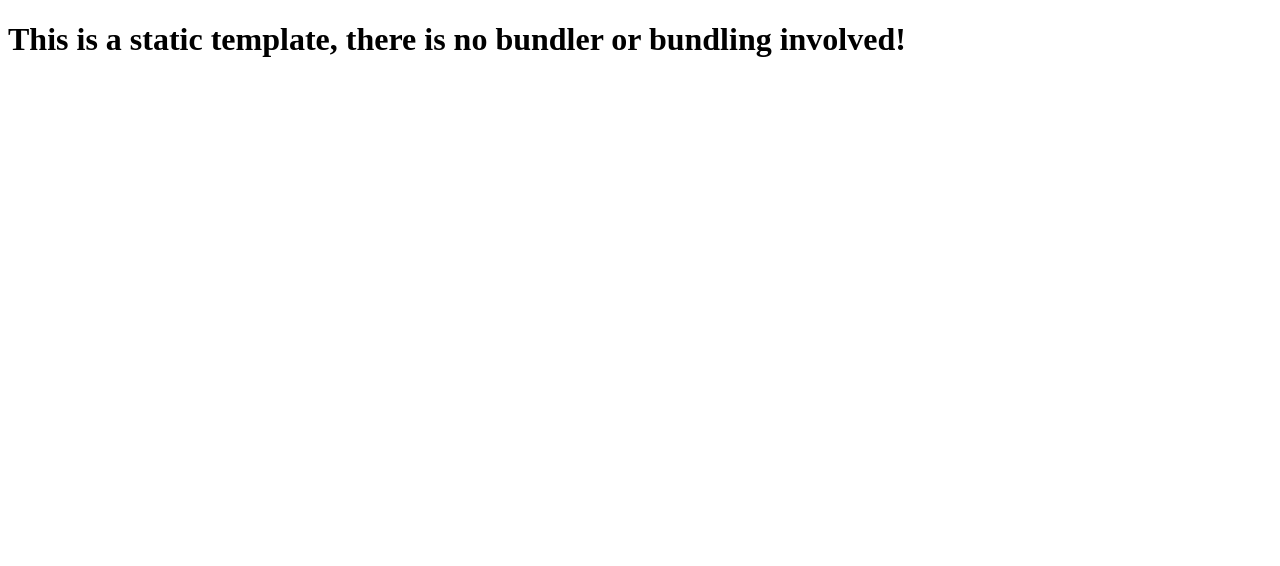
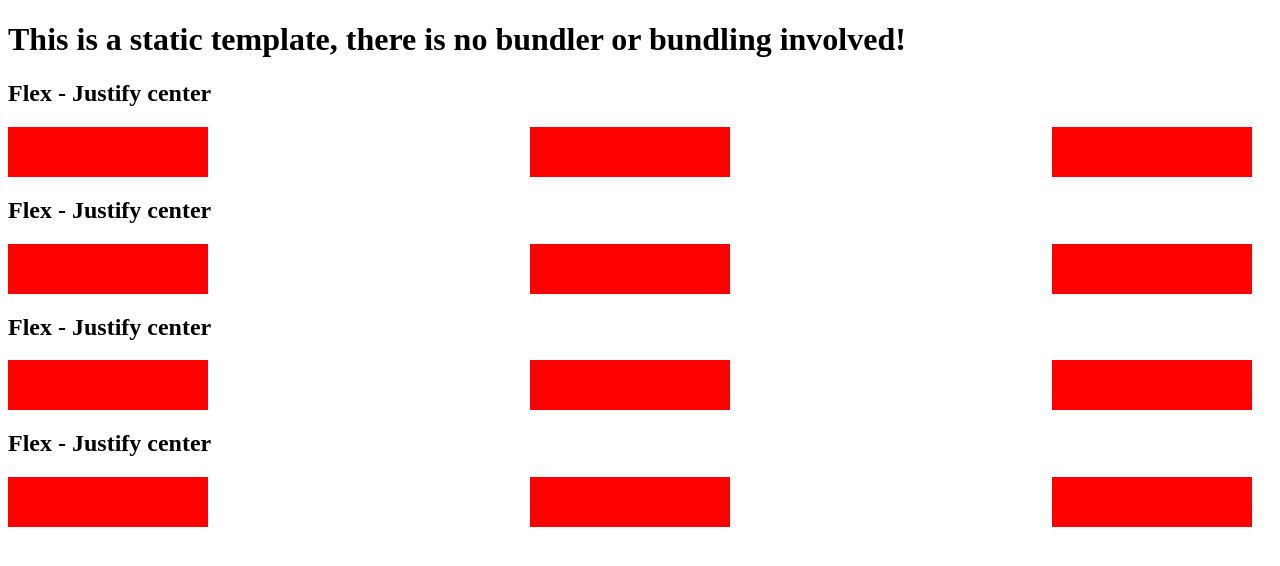
Before and after one commit to GastonAllende/flexbox-and-grid, a plain HTML site: page flexbox/index.html in a window 1280 px wide. Drawn offline with Linux system fonts and the light colour scheme.

Commit message:
plating with flex

```diff
--- a/flexbox/index.html
+++ b/flexbox/index.html
@@ -4,11 +4,39 @@
 	<meta charset="UTF-8" />
 	<meta name="viewport" content="width=device-width, initial-scale=1.0" />
 	<meta http-equiv="X-UA-Compatible" content="ie=edge" />
+	<link rel="stylesheet" href="style.css">
 	<title>Static Template</title>
 </head>
+
 <body>
 	<h1>
 		This is a static template, there is no bundler or bundling involved!
 	</h1>
+
+	<h2>Flex - Justify center</h2>
+	<div class="container-flex js-center">
+		<div class="item"></div>
+		<div class="item"></div>
+		<div class="item"></div>
+	</div>
+	<h2>Flex - Justify center</h2>
+	<div class="container-flex js-center">
+		<div class="item"></div>
+		<div class="item"></div>
+		<div class="item"></div>
+	</div>
+	<h2>Flex - Justify center</h2>
+	<div class="container-flex js-center">
+		<div class="item"></div>
+		<div class="item"></div>
+		<div class="item"></div>
+	</div>
+	<h2>Flex - Justify center</h2>
+	<div class="container-flex js-center">
+		<div class="item"></div>
+		<div class="item"></div>
+		<div class="item"></div>
+	</div>
 </body>
+
 </html>
--- /dev/null
+++ b/flexbox/style.css
@@ -0,0 +1,19 @@
+.container-flex {
+    display: flex;
+}
+
+.js-center {
+    justify-content: center;
+}
+
+.js-center {
+    justify-content: space-between;
+}
+
+
+.item {
+    width: 200px;
+    height: 50px;
+    margin-right: 20px;
+    background-color: red;
+}
```
Lines whose indentation alone changed are shown as unchanged.
